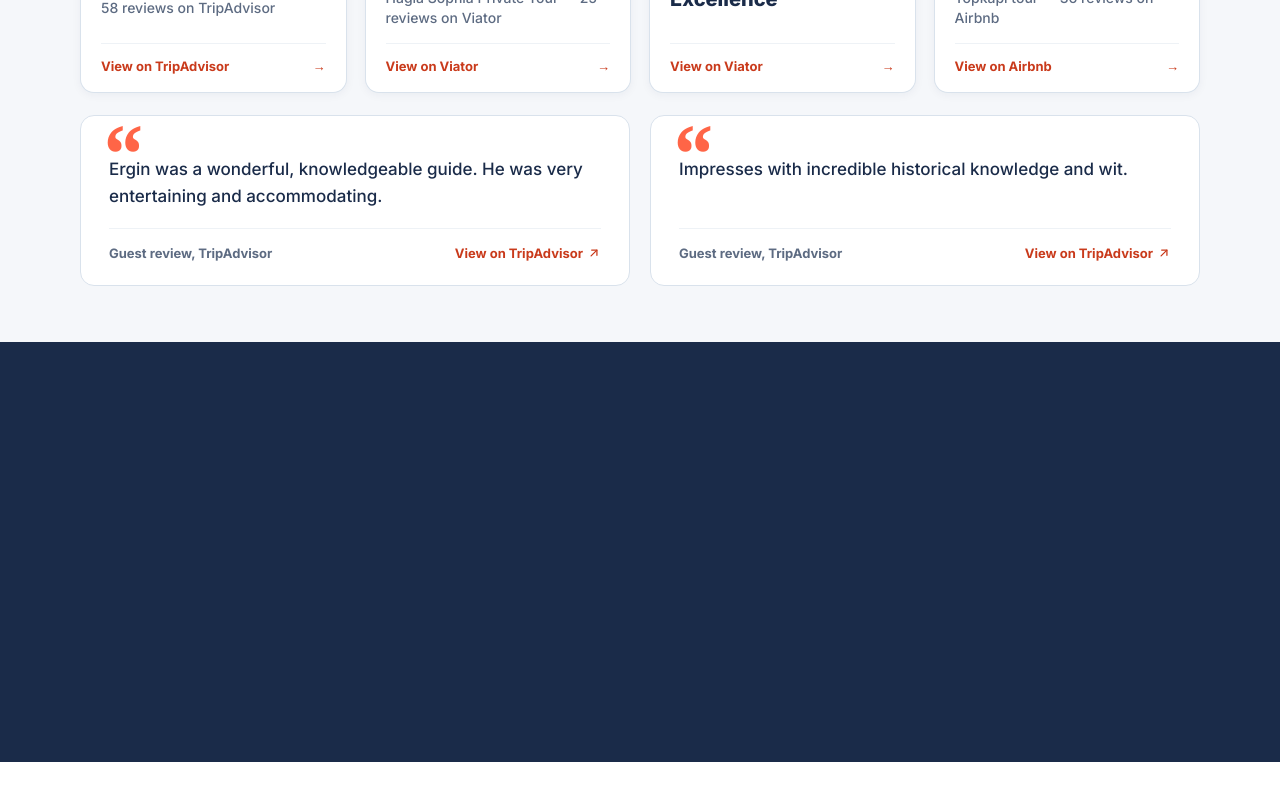
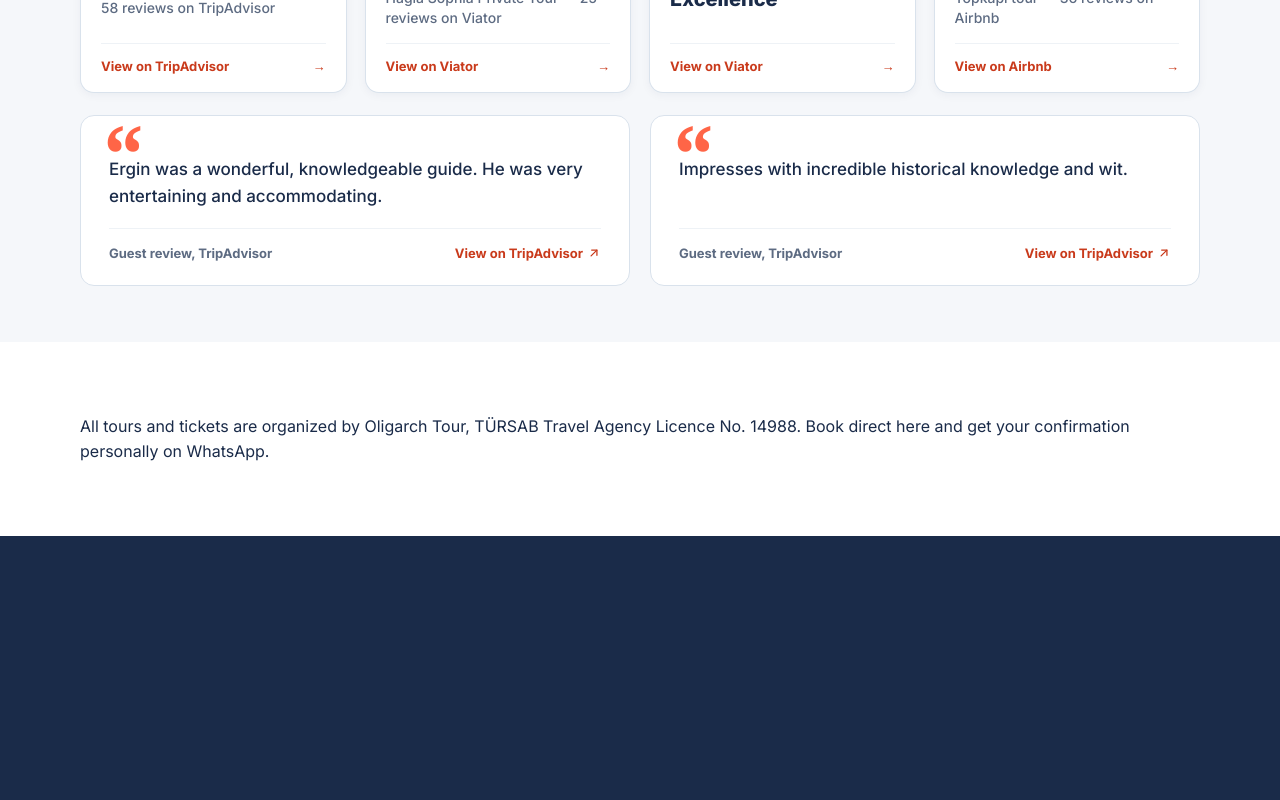
Before and after one commit to 7amed3li/oligarch-travel, a Next.js app: page / in a window 1280 px wide. Shown: the part 4563-5363 px from the top of the page. Before the commit the page ends 5325 px from the top, so only its background shows below. Built offline with nearby package versions, Linux system fonts and the light colour scheme.

Commit message:
Add files via upload

```diff
--- a/components/HomePage.tsx
+++ b/components/HomePage.tsx
@@ -165,6 +165,11 @@ export default function HomePage({ locale, prices }: { locale: Locale; prices: P
           </div>
         </div>
       </section>
+      <section className="legal-strip">
+        <div className="wrap">
+          <p>{u.legal_line}</p>
+        </div>
+      </section>
     </>
   );
 }
```
